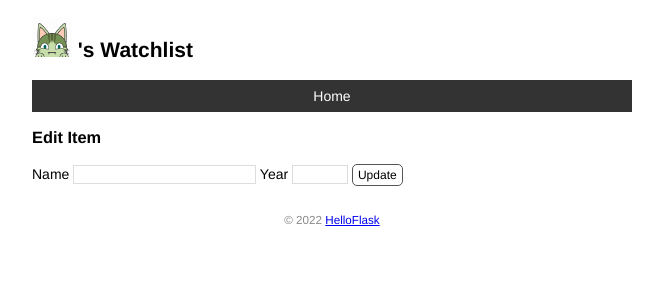
After one commit to chenjs/watchlist, a Flask app: template templates/edit.html in a window 1280 px wide. The commit adds this page. Shown: the top 300 px of the page, without its empty margins (308-971 px from the left). Run offline with Flask 2, Linux system fonts and the light colour scheme; the template is opened without the code that fills it, so the values that code supplies are empty.

Commit message:
Create, edit and delete item by form

```diff
--- a/app.py
+++ b/app.py
@@ -1,4 +1,6 @@
+from crypt import methods
 from flask import Flask, session, url_for, render_template
+from flask import request, redirect, flash
 from flask_sqlalchemy import SQLAlchemy
 import os
 import sys
@@ -8,6 +10,7 @@ app = Flask(__name__)
 
 app.config['SQLALCHEMY_DATABASE_URI'] = "sqlite:////" + os.path.join(app.root_path, 'data.db')
 app.config['SQLALCHEMY_TRACK_MODIFICATIONS'] = False
+app.config['SECRET_KEY'] = 'fdajfsdjfa'
 
 db = SQLAlchemy(app)
 
@@ -59,12 +62,47 @@ class Movie(db.Model):
 	year = db.Column(db.String(4))
 
 
-@app.route('/')
+@app.route('/', methods=['GET', 'POST'])
 def index():
-	# return render_template('index.html', name=name, movies=movies)
+	if request.method == "POST":
+		title = request.form.get('title')
+		year = request.form.get('year')
+		if not title or not year or len(year)<4 or len(title)>60:
+			flash("Invalid input.")
+			return redirect(url_for('index'))
+
+		movie = Movie(title=title, year=year)
+		db.session.add(movie)
+		db.session.commit()
+		flash("Item created.")
+		return redirect(url_for('index'))
+
 	movies = Movie.query.all()
 	return render_template('index.html', movies=movies)
 
+@app.route('/movie/edit/<int:movie_id>', methods=['GET', 'POST'])
+def edit(movie_id):
+	movie = Movie.query.get_or_404(movie_id)
+	if request.method == 'POST':
+		title = request.form['title']
+		year = request.form['year']
+		if not title or not year or len(year)<4 or len(title)>60:
+			flash("Invalid input.")
+			return redirect(url_for('edit'), movie_id=movie_id)
+		movie.title = title
+		movie.year = year
+		db.session.commit()
+		flash('Item updated.')
+		return redirect(url_for('index'))
+	return render_template('edit.html', movie=movie)
+
+@app.route('/movie/delete/<int:movie_id>', methods=['POST'])
+def delete(movie_id):
+	movie = Movie.query.get_or_404(movie_id)
+	db.session.delete(movie)
+	db.session.commit()
+	flash('Item deleted.')
+	return redirect(url_for('index'))
 
 @app.route('/home')
 def home():
--- a/static/style.css
+++ b/static/style.css
@@ -79,3 +79,48 @@ nav li a:hover {
 	border-radius: 5px;
 	padding: 3px 5px;
 }
+
+input[type=submit] {
+	font-family: inherit;
+}
+
+input[type=text] {
+	border: 1px solid #ddd
+}
+
+input[name=year] {
+	width: 50px;
+}
+
+.btn {
+	font-size: 12px;
+	padding: 3px 5px;
+	text-decoration: none;
+	cursor: pointer;
+	background-color: white;
+	color: black;
+	border: 1px solid #555555;
+	border-radius: 5px;
+}
+
+.btn:hover {
+	text-decoration: none;
+	background-color: black;
+	color: white;
+	border: 1px solid black;
+}
+
+.alert {
+	position: relative;
+	padding: 7px;
+	margin: 7px 0;
+	border: 1px solid transparent;
+	color: #004085;
+	background-color: #cce5ff;
+	border-color: #b8daff;
+	border-radius: 5px;
+}
+
+.inline-form {
+	display: inline;
+}
--- a/templates/base.html
+++ b/templates/base.html
@@ -10,6 +10,9 @@
     {% endblock %}
 </head>
 <body>
+    {% for message in get_flashed_messages() %}
+        <div class="alert">{{ message }}</div>
+    {% endfor %}
     <h2>
 	    <img alt="Avatar" class="avatar" src="{{ url_for('static', filename='images/avatar.png') }}">
 	    {{ user.name }}'s Watchlist
--- /dev/null
+++ b/templates/edit.html
@@ -0,0 +1,12 @@
+{% extends 'base.html' %}
+
+{% block content %}
+	<h3>Edit Item</h3>
+
+	<form method="post">
+		Name <input type="text" name="title" autocomplete="off" required value="{{ movie.title }}">
+		Year <input type="text" name="year" autocomplete="off" required value="{{ movie.year }}">
+		<input class="btn" type="submit" name="submit" value="Update">
+	</form>
+
+{% endblock %}
```
Also changed, not shown: templates/index.html (+10 -0 lines).
